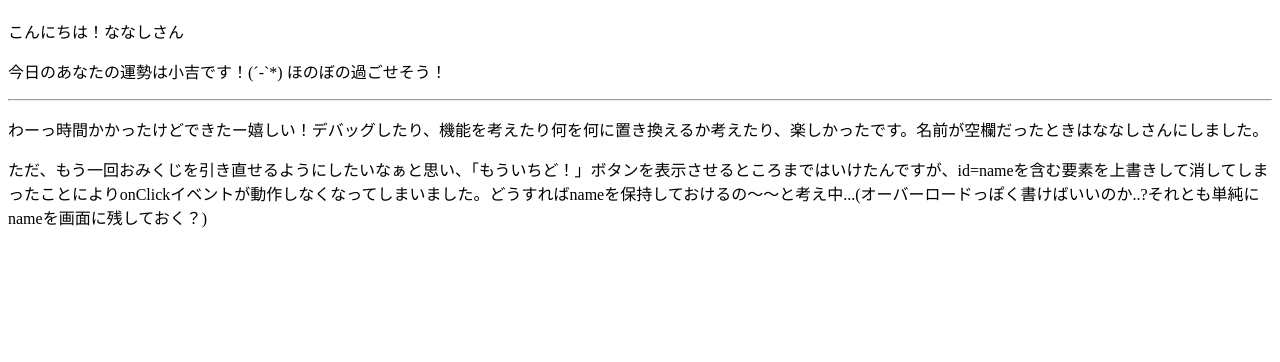
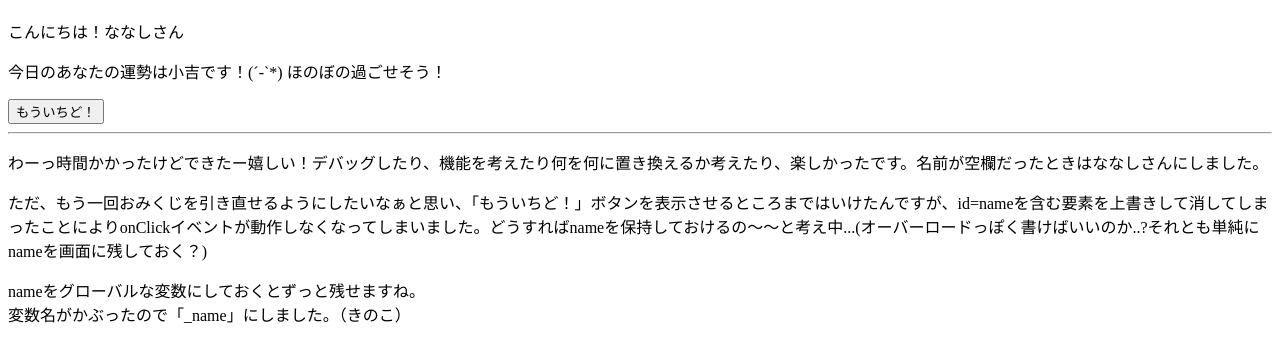
Before and after one commit to nnkzr777/js-practice, a plain HTML site: page lesson6/lesson6_3.html in a window 1280 px wide. Both pictures are taken after a click on the input "おみくじをひく！". Shown: the part 70-432 px from the top of the page. Drawn offline with Linux system fonts and the light colour scheme.

Commit message:
review 6-3

```diff
--- a/lesson6/lesson6_3.html
+++ b/lesson6/lesson6_3.html
@@ -30,6 +30,7 @@
     // ![出力例](assets/images/lesson06-03-01.png)
     //
     // [答え](samples/lesson06/lesson06-03.html)
+    let _name = '';
     const typeFortune = ['大吉', '中吉', '小吉', '凶', '大凶'];
 
     /**
@@ -60,28 +61,33 @@
      */
     function returnResult () {
         const name = document.getElementById('name');
-        if (name.value.length === 0) {
-            name.value = `ななし`;
+        if(!!name) {
+            if (name.value.length === 0) {
+                _name = `ななし`;
+            }
         }
         const helloName = document.getElementById('helloName');
         const result = document.getElementById('result');
-        //const submit = document.getElementById('submit');
+        const submit = document.getElementById('submit');
+        console.log(submit);
         const p1 = document.createElement('p');
         const p2 = document.createElement('p');
-        p1.textContent = `こんにちは！${name.value}さん`;
+        p1.textContent = `こんにちは！${_name}さん`;
         p2.textContent = drawFortune();
         helloName.innerHTML = "";
         result.innerHTML = "";
         helloName.appendChild(p1);
         result.appendChild(p2);
-        // submit.value = `もういちど！`;
-        // result.insertBefore(p2, submit);
+        submit.value = `もういちど！`;
+        result.appendChild(submit);
 
     }
 </script>
 <hr>
 <p>わーっ時間かかったけどできたー嬉しい！デバッグしたり、機能を考えたり何を何に置き換えるか考えたり、楽しかったです。名前が空欄だったときはななしさんにしました。</p>
 <p>ただ、もう一回おみくじを引き直せるようにしたいなぁと思い、「もういちど！」ボタンを表示させるところまではいけたんですが、id=nameを含む要素を上書きして消してしまったことによりonClickイベントが動作しなくなってしまいました。どうすればnameを保持しておけるの～～と考え中...(オーバーロードっぽく書けばいいのか..?それとも単純にnameを画面に残しておく？)</p>
+<p>
+    nameをグローバルな変数にしておくとずっと残せますね。<br>
+    変数名がかぶったので「_name」にしました。（きのこ）</p>
 </body>
-
 </html>
```
